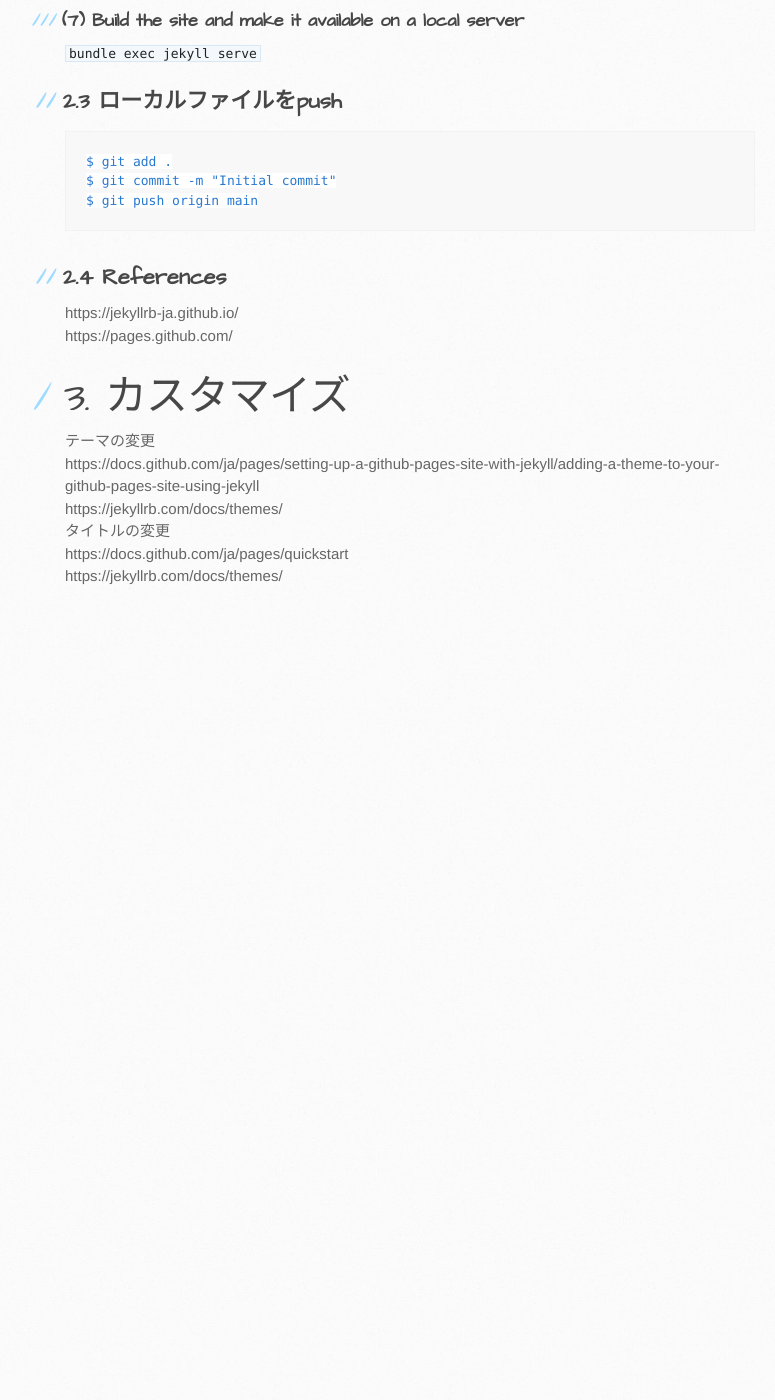
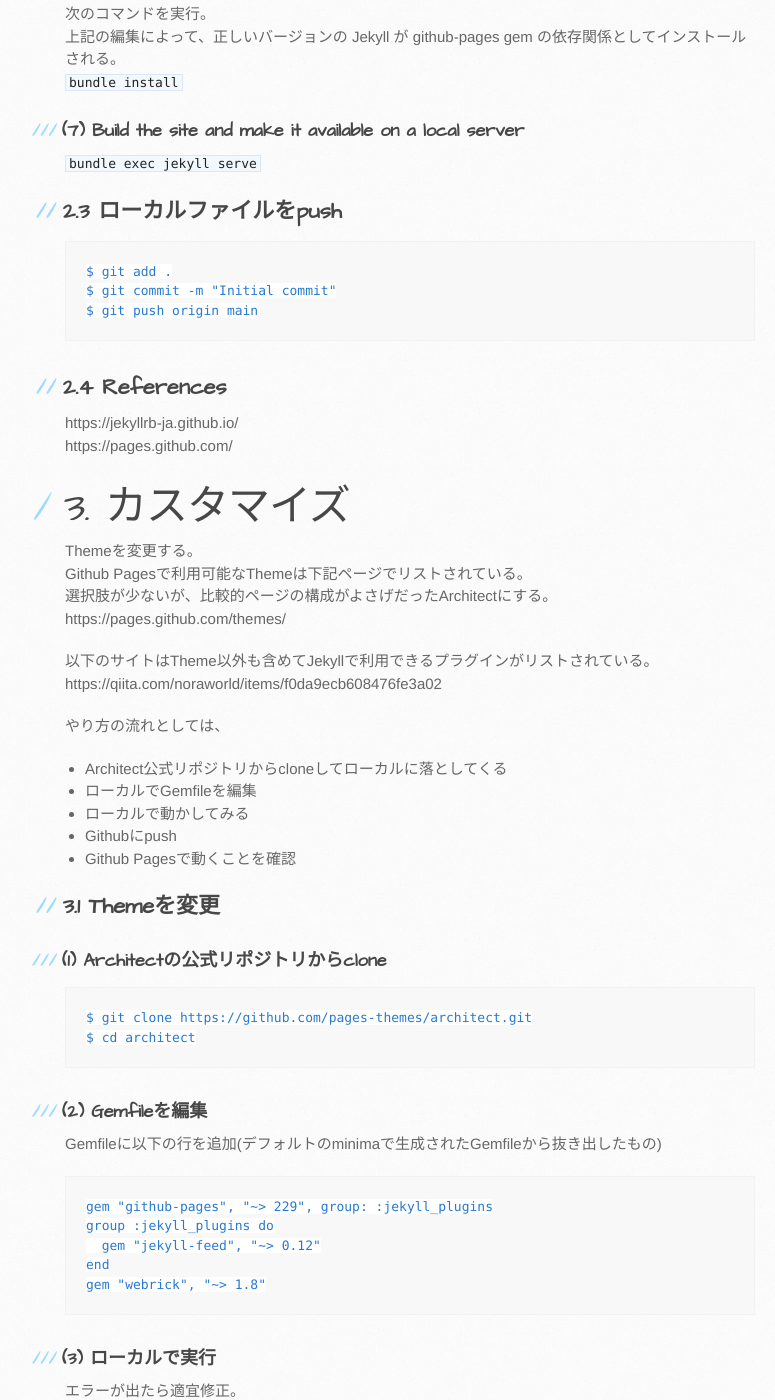
Before and after one commit to nauoneu/nauoneu.github.io, a Jekyll site: the page built from github-pages.md, in a window 1280 px wide and 1400 px high, scrolled down 2014 px. Shown: the whole window, without its empty margins (105-880 px from the left). Built offline with Jekyll 4.4.1, drawn with Linux system fonts in a browser that asks for light colours; our own code applies the rules of GitHub Pages for plain Markdown files; before the commit the page ends 2644 px from its top, so only the background shows below that; some of the changed text lies outside the part shown.

````diff
--- a/github-pages.md
+++ b/github-pages.md
@@ -8,8 +8,11 @@ Gitリポジトリを新規作成する。<br>
 - Source: Deploy from a Branch
 - Branch: main
 
-これだけで `https://account.github.io/` でJekyllを使った静的Blogサイトが作られる。<br>
-まだJekyllのコンテンツを何もアップロードしていないので、この時点で上記URLにアクセスしても 404 File not found となる。
+これだけで `https://account.github.io/` で静的Blogサイトが作られる。<br>
+ここにHTMLファイルを作りこんでいくこともできるが、Github PagesではJekyllをサポートしていて、Markdownで記事を書いてGithubにあげればきれいに整形して見せてくれるというような便利な使い方ができる。<br>
+ということでここからJekyllを使えるように設定していく。
+
+まだindex.htmlもJekyllのコンテンツも何もアップロードしていないので、この時点で上記URLにアクセスしても 404 File not found となる。
 
 公式のクイックスタートガイドは少しあてにならない。<br>
 https://docs.github.com/ja/pages/setting-up-a-github-pages-site-with-jekyll/creating-a-github-pages-site-with-jekyll<br>
@@ -77,6 +80,57 @@ https://jekyllrb-ja.github.io/<br>
 https://pages.github.com/
 
 # 3. カスタマイズ
+Themeを変更する。<br>
+Github Pagesで利用可能なThemeは下記ページでリストされている。<br>
+選択肢が少ないが、比較的ページの構成がよさげだったArchitectにする。<br>
+https://pages.github.com/themes/<br>
+
+以下のサイトはTheme以外も含めてJekyllで利用できるプラグインがリストされている。<br>
+https://qiita.com/noraworld/items/f0da9ecb608476fe3a02
+
+やり方の流れとしては、<br>
+- Architect公式リポジトリからcloneしてローカルに落としてくる
+- ローカルでGemfileを編集
+- ローカルで動かしてみる
+- Githubにpush
+- Github Pagesで動くことを確認
+
+## 3.1 Themeを変更
+### (1) Architectの公式リポジトリからclone
+```
+$ git clone https://github.com/pages-themes/architect.git
+$ cd architect
+```
+
+### (2) Gemfileを編集
+Gemfileに以下の行を追加(デフォルトのminimaで生成されたGemfileから抜き出したもの)
+```
+gem "github-pages", "~> 229", group: :jekyll_plugins
+group :jekyll_plugins do
+  gem "jekyll-feed", "~> 0.12"
+end
+gem "webrick", "~> 1.8"
+```
+
+### (3) ローカルで実行
+エラーが出たら適宜修正。
+```
+$ bundle install
+$ bundle exec jekyll serve
+```
+http://127.0.0.1:4000/ で動作確認
+
+### (4) Github Pagesで動かす
+Githubへpush
+```
+cp -r /path/to/original/.git ./git
+git add .
+git commit -m "Theme updated"
+git push origin main
+```
+https://account.github.io/ で動作確認
+
+
 テーマの変更<br>
 https://docs.github.com/ja/pages/setting-up-a-github-pages-site-with-jekyll/adding-a-theme-to-your-github-pages-site-using-jekyll<br>
 https://jekyllrb.com/docs/themes/<br>
````
